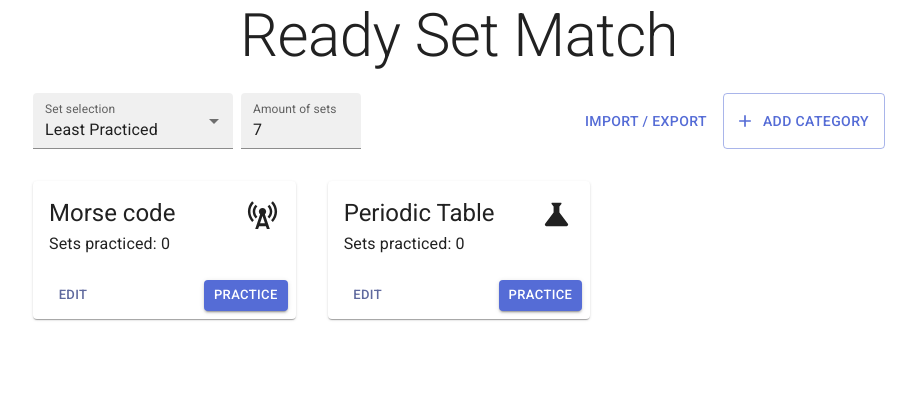
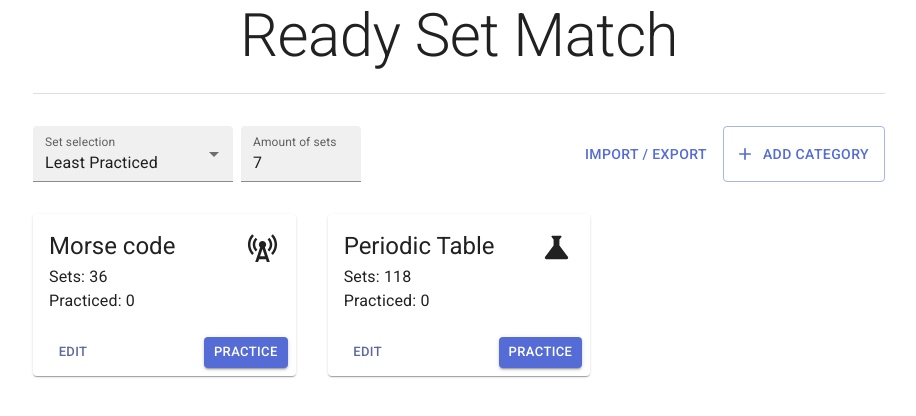
Before and after one commit to winterworks/ready-set-match, a React (Vite) app: page / in a window 1280 px wide. Shown: the top 416 px of the page, without its empty margins (181-1097 px from the left). Built offline with nearby package versions, Linux system fonts and the light colour scheme.

Commit message:
Apply some minor layout changes

```diff
--- a/src/components/categoryTile.tsx
+++ b/src/components/categoryTile.tsx
@@ -24,7 +24,10 @@ export default function CategoryTile({ categoryId, category: { name, icon, sets
             {name}{icon && (<Icon fontSize="large" iconName={icon} />)}
           </Typography>
           <Typography>
-            Sets practiced: {totalPracticed}
+            Sets: {sets.length}
+          </Typography>
+          <Typography>
+            Practiced: {totalPracticed}
           </Typography>
         </CardContent>
         <CardActions sx={{
--- a/src/components/practiceTypeSelector.tsx
+++ b/src/components/practiceTypeSelector.tsx
@@ -25,7 +25,9 @@ export default function PracticeOptionSelector() {
         onChange={handleChange}
       >
         {practiceOptions.map(({ id, text, disabled }) => (
-          <MenuItem key={id} value={id} disabled={disabled}>{text}</MenuItem>
+          <MenuItem key={id} value={id} disabled={disabled}>
+            {text}
+          </MenuItem>
         ))}
       </Select>
     </FormControl>
--- a/src/main.tsx
+++ b/src/main.tsx
@@ -1,7 +1,7 @@
 import React from 'react';
 import { createRoot} from 'react-dom/client';
 import { ThemeProvider } from '@emotion/react';
-import { CssBaseline } from '@mui/material';
+import { CssBaseline, Divider } from '@mui/material';
 import Container from '@mui/material/Container';
 import Typography from '@mui/material/Typography';
 import theme from 'src/theme';
@@ -19,6 +19,7 @@ createRoot(document.getElementById('root')!).render(
             Ready Set Match
           </Typography>
         </a>
+        <Divider sx={{ width: "100%", marginBottom: 4 }}/>
         <RouterProvider router={router} />
       </Container>
     </ThemeProvider>
```
